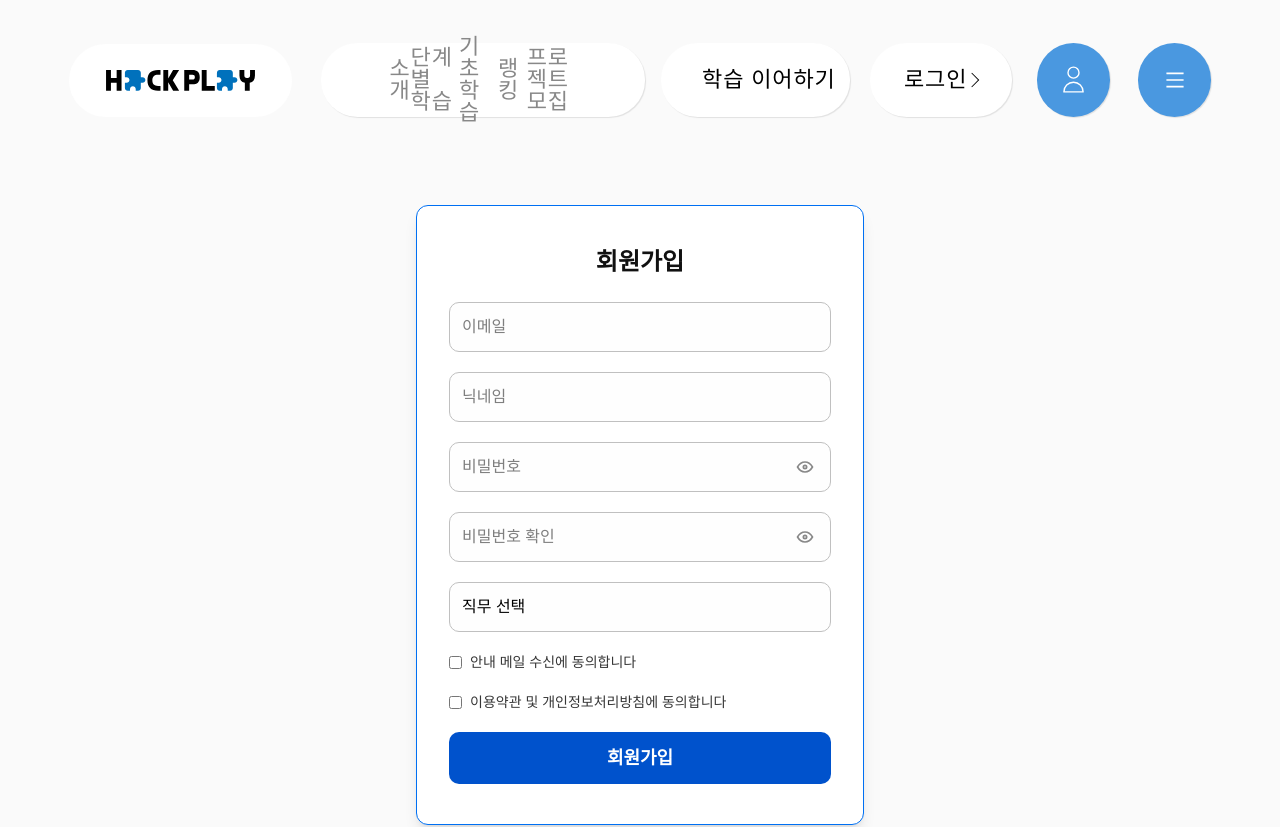
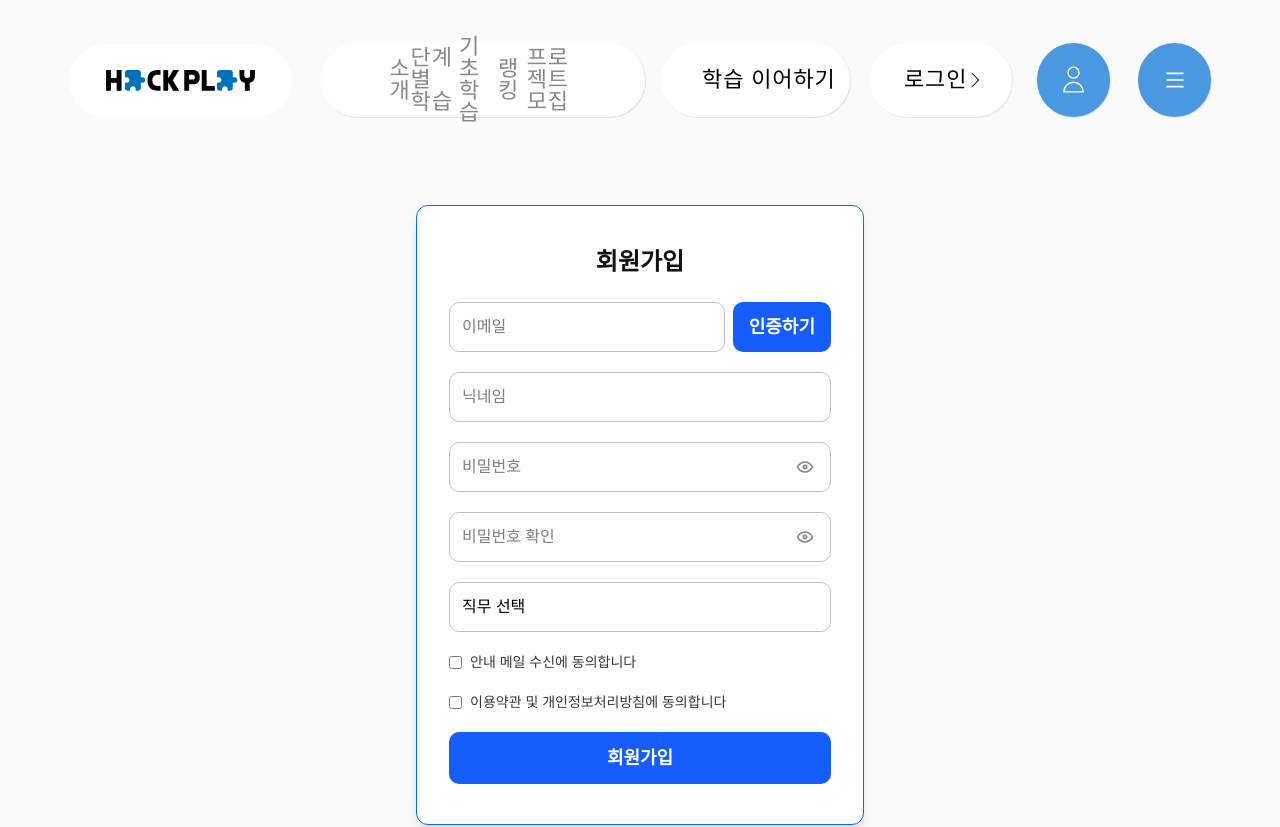
Before and after one commit to hackathon-education/hackplay_front, a React (Vite) app: page /signup in a window 1280 px wide. Shown: the top 827 px of the page. Built offline with nearby package versions, Linux system fonts and the light colour scheme; no server answers; a web font is replaced by a local one.

Commit message:
✨ feat: 회원가입 페이지에 이메일 인증 버튼 추가 (#34)

```diff
--- a/src/pages/SignupPage.tsx
+++ b/src/pages/SignupPage.tsx
@@ -59,7 +59,8 @@ const SignupPage = () => {
 
         <form className="flex flex-col gap-5" onSubmit={handleSubmit(onSubmit)}>
           {/* 이메일 */}
-          <div className="relative flex flex-col">
+          <div className="flex flex-col">
+            <div className="flex gap-2">
               <input
                 type="email"
                 placeholder="이메일"
@@ -69,10 +70,16 @@ const SignupPage = () => {
                     value: /^[^\s@]+@[^\s@]+\.[^\s@]+$/,
                     message: '올바른 이메일 형식이 아닙니다.',
                   },
-                // 이메일 중복 검사 API 추가 예정
                 })}
                 className="w-full px-3 py-3 border border-gray-300 rounded-lg bg-[#fefefe] text-base focus:outline-none focus:ring-2 focus:ring-[#0070f3]/30 focus:border-[#0070f3]"
               />
+              <button
+                type="button"
+                className="bg-blue-600 text-white font-semibold text-lg whitespace-nowrap px-4 rounded-lg transition-colors hover:bg-blue-700"
+              >
+                인증하기
+              </button>
+            </div>
             {errors.email && <p className="text-red-500 text-sm mt-1">{errors.email.message}</p>}
           </div>
 
@@ -222,8 +229,8 @@ const SignupPage = () => {
           <button
             type="submit"
             disabled={!canSubmit}
-            className={`bg-[#0052cc] text-white font-semibold text-lg py-3 rounded-lg transition-colors ${
-              canSubmit ? 'hover:bg-[#003f9e]' : 'cursor-not-allowed'
+            className={`bg-blue-600 text-white font-semibold text-lg py-3 rounded-lg transition-colors ${
+              canSubmit ? 'hover:bg-blue-700' : 'cursor-not-allowed'
             }`}
           >
             회원가입
```
Lines whose indentation alone changed are shown as unchanged.
